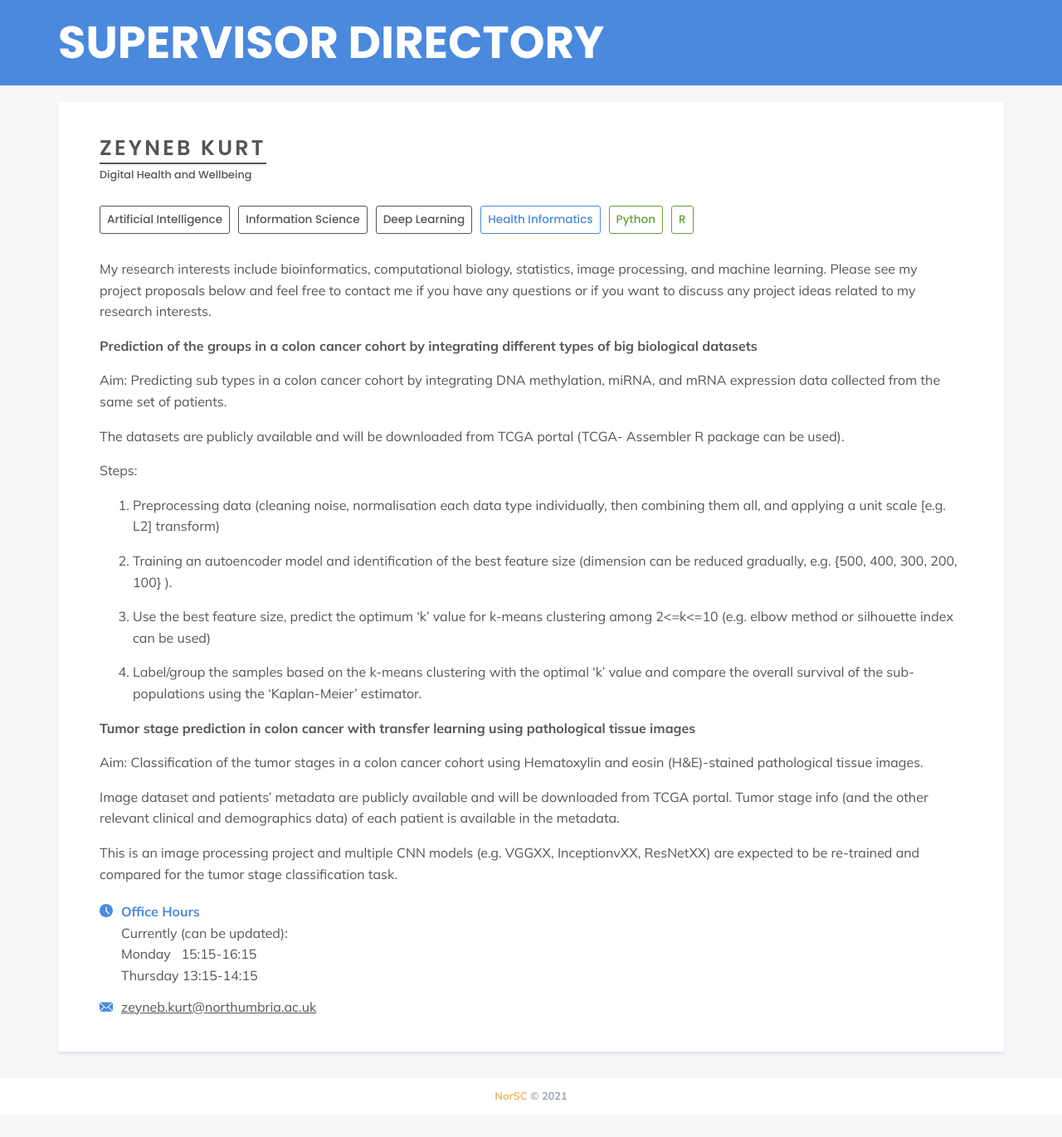
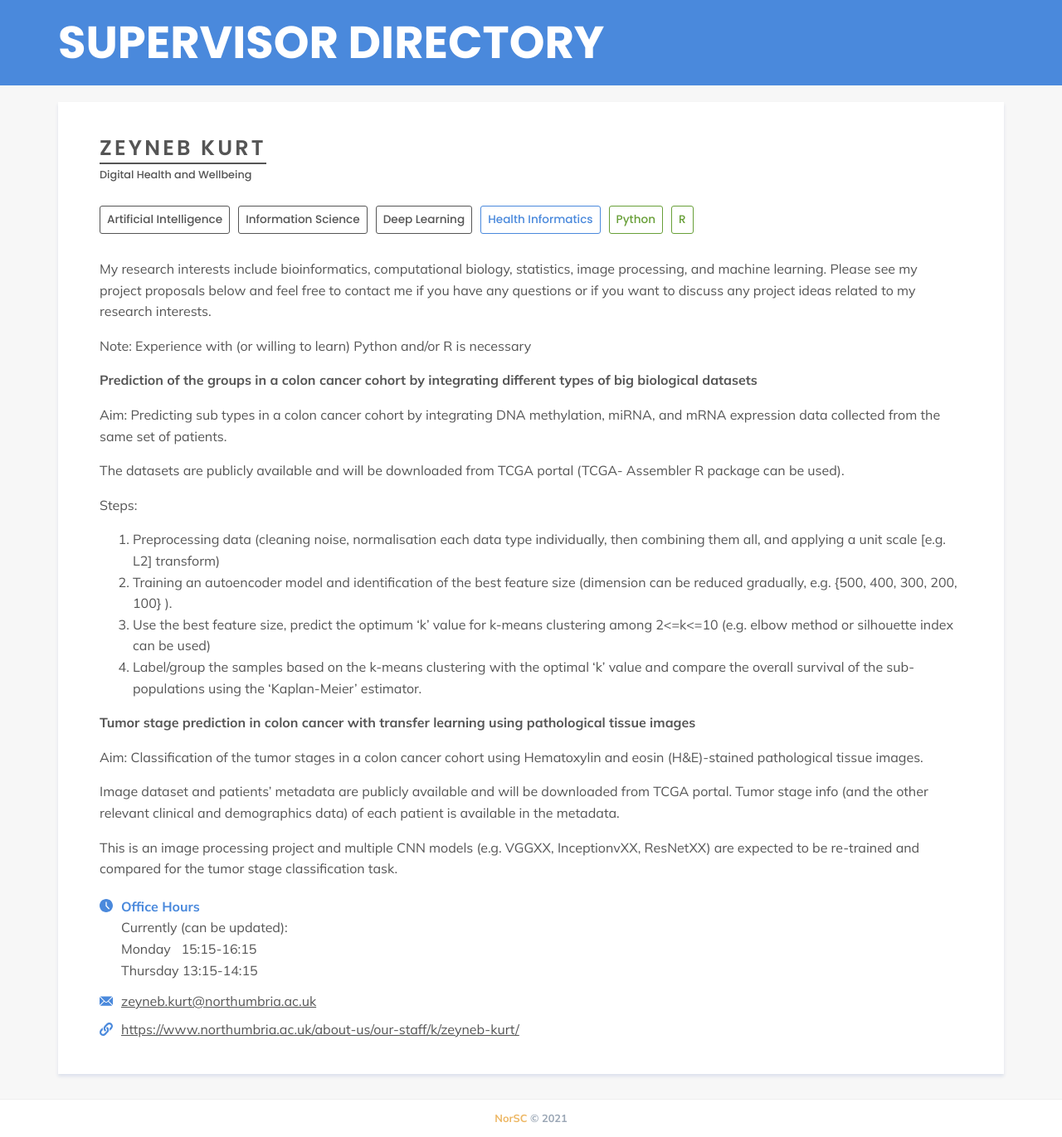
Before and after one commit to NorSC/supervisor-search, a Jekyll site: the page built from _supervisors/zeyneb-kurt.md, in a window 1280 px wide. Shown: the whole page at 83% size. Built offline with Jekyll 4.4.1, drawn with Linux system fonts in a browser that asks for light colours; a script that is not in the unit is left out; before the commit the page ends 1344 px from its top, so only the background shows below that.

Commit message:
Update Supervisors “zeyneb-kurt”

```diff
--- a/_supervisors/zeyneb-kurt.md
+++ b/_supervisors/zeyneb-kurt.md
@@ -3,6 +3,7 @@ layout: supervisor
 title: Zeyneb Kurt
 available: true
 email: zeyneb.kurt@northumbria.ac.uk
+website: https://www.northumbria.ac.uk/about-us/our-staff/k/zeyneb-kurt/
 office_hours: |-
   Currently (can be updated):
   Monday   15:15-16:15
@@ -24,6 +25,9 @@ additional_details: >-
   you want to discuss any project ideas related to my research interests.
 
 
+  Note: Experience with (or willing to learn) Python and/or R is necessary
+
+
   **Prediction of the groups in a colon cancer cohort by integrating different types of big biological datasets**
 
 
@@ -38,16 +42,11 @@ additional_details: >-
 
   1. Preprocessing data (cleaning noise, normalisation each data type individually, then combining them all, and applying a unit scale \[e.g. L2] transform)
 
-
   2. Training an autoencoder model and identification of the best feature size (dimension can be reduced gradually, e.g. {500, 400, 300, 200, 100} ).
-
 
   3. Use the best feature size, predict the optimum 'k' value for k-means clustering among 2<=k<=10 (e.g. elbow method or silhouette index can be used)
 
-
   4. Label/group the samples based on the k-means clustering with the optimal 'k' value and compare the overall survival of the sub-populations using the ‘Kaplan-Meier’ estimator.
-
-
 
 
   **Tumor stage prediction in colon cancer with transfer learning using pathological tissue images**
```
